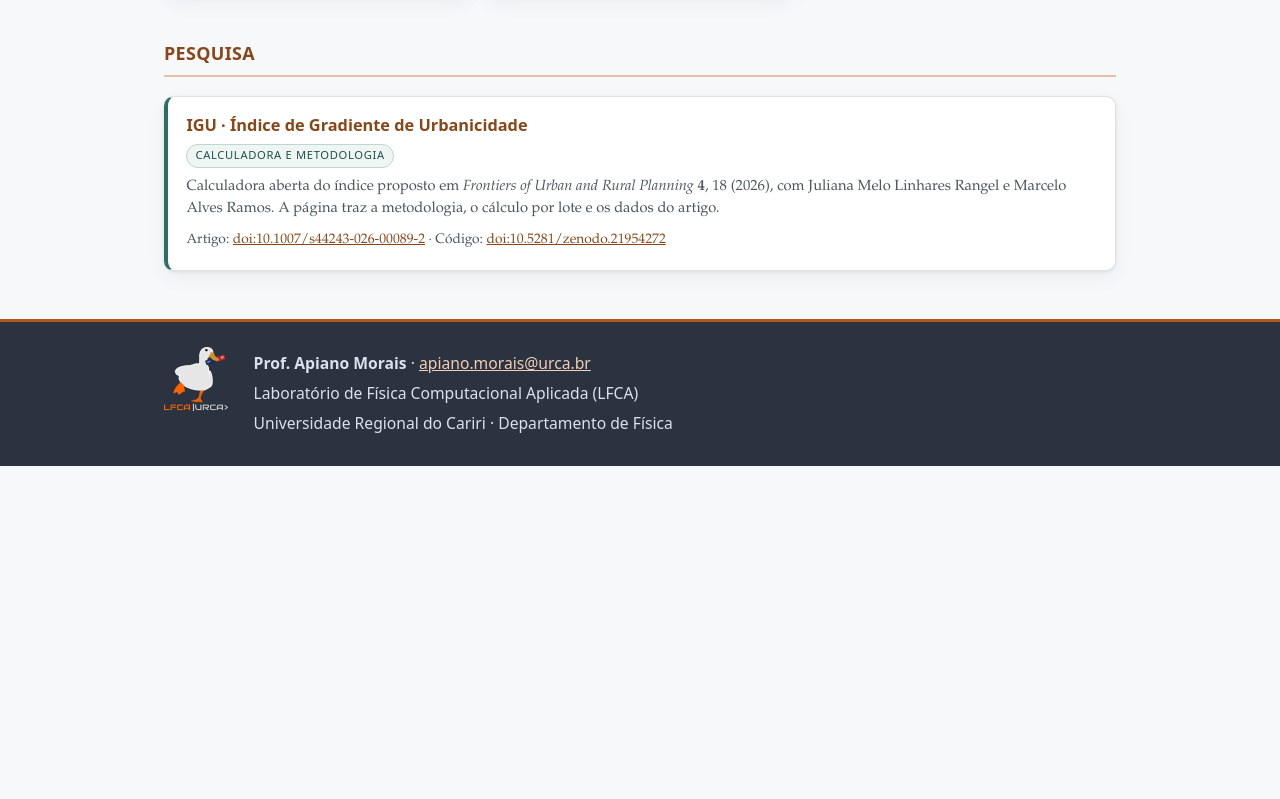
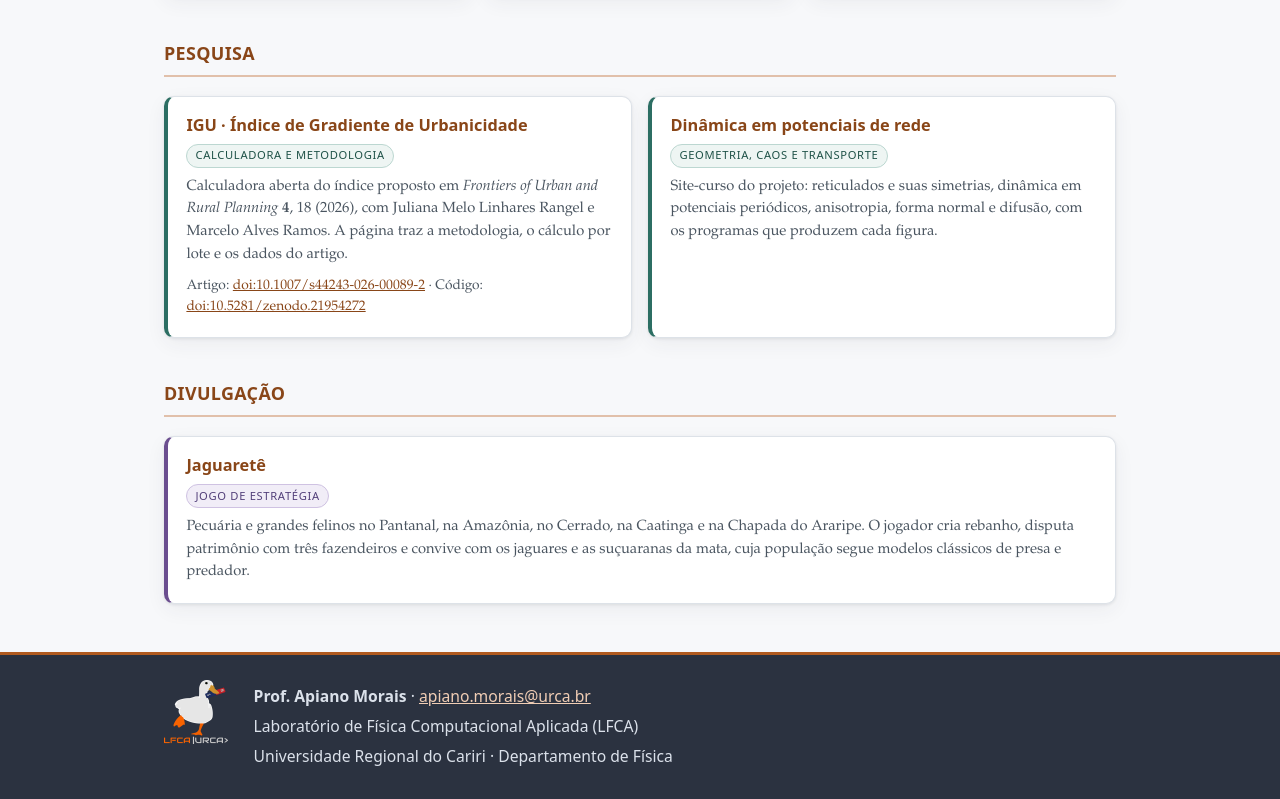
Before and after one commit to apianomorais/apianomorais.github.io, a plain HTML site: page index.html in a window 1280 px wide. Shown: the part 1242-2041 px from the top of the page. Before the commit the page ends 1708 px from the top, so only its background shows below. Drawn offline with Linux system fonts and the light colour scheme.

Commit message:
Portal: Mecânica Clássica I, reticulado e uma seção de divulgação
Três cartões novos. A Mecânica Clássica I (DF005) abre a lista das
disciplinas, por ser a primeira da sequência; o site-curso do projeto de
dinâmica em potenciais de rede entra em pesquisa, ao lado do IGU; e o
jaguaretê inaugura uma terceira seção, divulgação, com estilo próprio para
não se confundir com material de disciplina nem com pesquisa publicada.

São agora doze páginas reunidas aqui, todas conferidas em 1280 e em 390
pixels de largura.

Co-Authored-By: Claude Opus 5 <noreply@anthropic.com>
Claude-Session: https://claude.ai/code/session_01VYy9br5FFwkBtaTjGJS68d

```diff
--- a/assets/css/estilo.css
+++ b/assets/css/estilo.css
@@ -161,9 +161,11 @@ a:hover{color:var(--laranja)}
 }
 .cartao .ementa{margin-top:.55rem;font-size:.86rem}
 
-/* ------------------------------------------------------- pesquisa */
+/* --------------------------------------- pesquisa e divulgação */
 .pesquisa .cartao{border-left:4px solid var(--verde)}
 .pesquisa .etiqueta{color:#1f5248;background:#eef5f3;border-color:#bcd7d1}
+.divulgacao .cartao{border-left:4px solid #6b4e8f}
+.divulgacao .etiqueta{color:#53407a;background:#f1edf7;border-color:#cfc2e2}
 
 /* -------------------------------------------------------- rodapé */
 .rodape{
--- a/index.html
+++ b/index.html
@@ -37,6 +37,15 @@
   <h2>Disciplinas</h2>
 
   <div class="cartoes">
+
+    <article class="cartao">
+      <h3><a href="https://apianomorais.github.io/mecanica-classica-i/">Mecânica Clássica I</a></h3>
+      <span class="etiqueta">DF005</span>
+      <p>Das leis de Newton às órbitas de Kepler, passando pelas oscilações e
+      pelo ponto em que o determinismo deixa de ser previsão. Treze módulos,
+      com o método de Euler aplicado aos problemas que não têm solução em
+      fórmula fechada.</p>
+    </article>
 
     <article class="cartao">
       <h3><a href="https://apianomorais.github.io/eletromagnetismo/">Eletromagnetismo</a></h3>
@@ -122,6 +131,29 @@
       <a href="https://doi.org/10.5281/zenodo.21954272">doi:10.5281/zenodo.21954272</a></p>
     </article>
 
+    <article class="cartao">
+      <h3><a href="https://apianomorais.github.io/reticulado/">Dinâmica em potenciais de rede</a></h3>
+      <span class="etiqueta">Geometria, caos e transporte</span>
+      <p>Site-curso do projeto: reticulados e suas simetrias, dinâmica em
+      potenciais periódicos, anisotropia, forma normal e difusão, com os
+      programas que produzem cada figura.</p>
+    </article>
+
+  </div>
+
+  <h2>Divulgação</h2>
+
+  <div class="cartoes divulgacao">
+
+    <article class="cartao">
+      <h3><a href="https://apianomorais.github.io/jaguarete/">Jaguaretê</a></h3>
+      <span class="etiqueta">Jogo de estratégia</span>
+      <p>Pecuária e grandes felinos no Pantanal, na Amazônia, no Cerrado, na
+      Caatinga e na Chapada do Araripe. O jogador cria rebanho, disputa
+      patrimônio com três fazendeiros e convive com os jaguares e as suçuaranas
+      da mata, cuja população segue modelos clássicos de presa e predador.</p>
+    </article>
+
   </div>
 
 </main>
```
